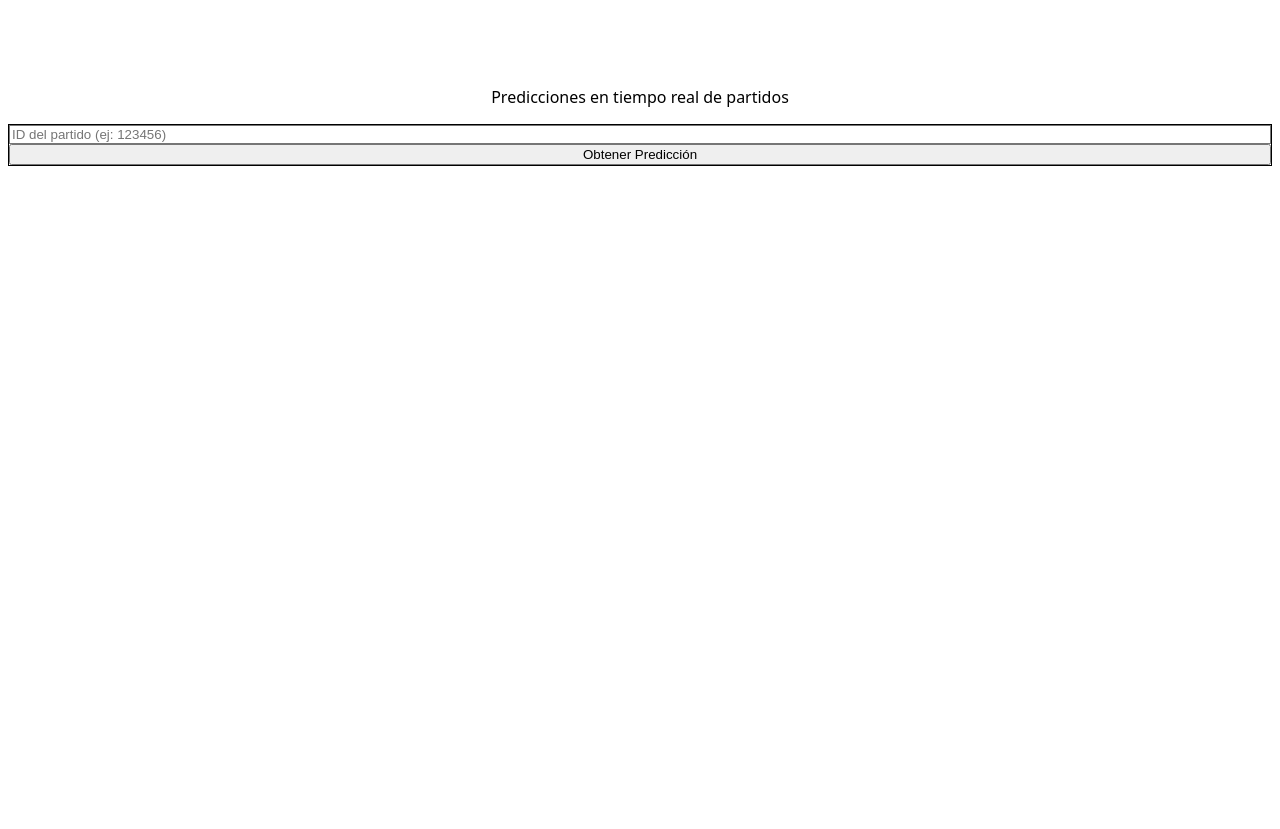
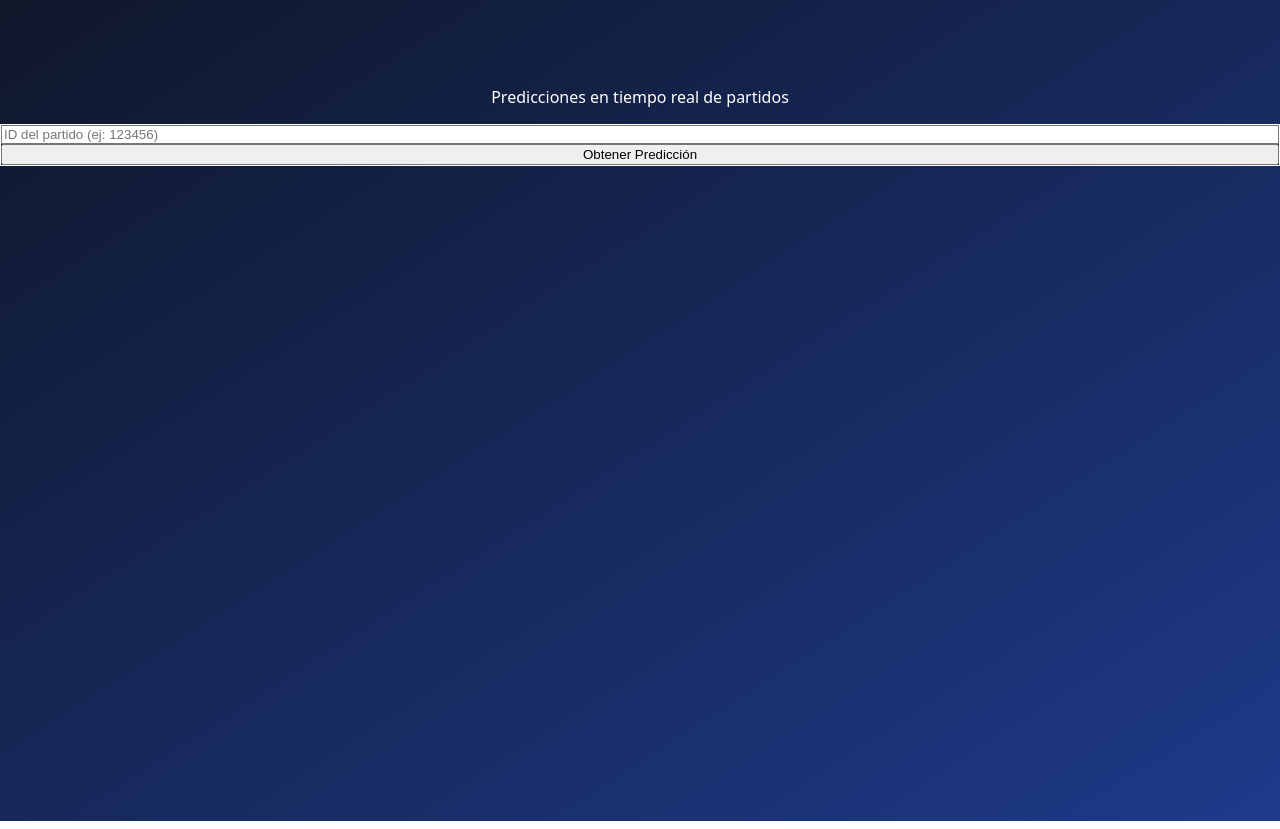
Before and after one commit to camiloven/Pred-app, a Next.js app: page / in a window 1280 px wide. Built offline with nearby package versions, Linux system fonts and the light colour scheme.

Commit message:
fix: tailwind configuración correcta

```diff
--- a/app/globals.css
+++ b/app/globals.css
@@ -3,10 +3,14 @@
 @tailwind utilities;
 
 body {
-  font-family: system-ui, sans-serif;
+  font-family: system-ui, -apple-system, BlinkMacSystemFont, 'Segoe UI', Roboto, sans-serif;
+  background: linear-gradient(to bottom right, #0f172a, #1e3a8a);
+  color: white;
+  margin: 0;
+  padding: 0;
 }
 
 input:focus {
   outline: none;
-  box-shadow: 0 0 0 3px rgba(59, 130, 246, 0.3);
+  box-shadow: 0 0 0 3px rgba(59, 130, 246, 0.5);
 }
--- a/tailwind.config.ts
+++ b/tailwind.config.ts
@@ -2,7 +2,7 @@ import type { Config } from 'tailwindcss';
 
 const config: Config = {
   content: [
-    "./app/**/*.{js,ts,jsx,tsx}",
+    "./app/**/*.{js,ts,jsx,tsx,mdx}",
   ],
   theme: {
     extend: {},
```
